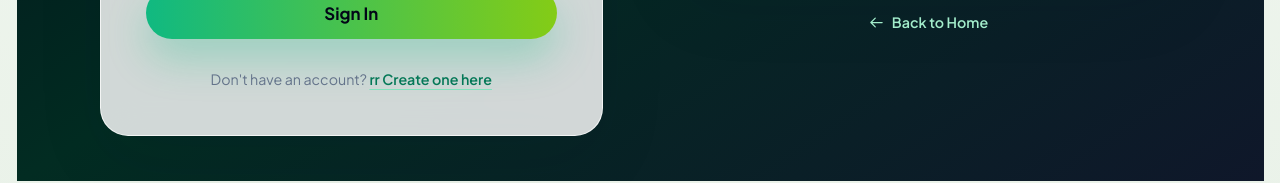
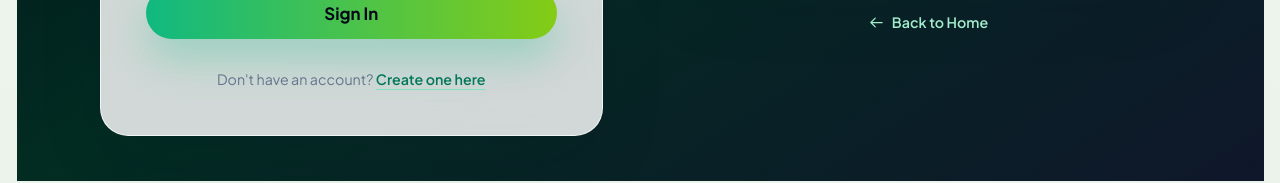
Before and after one commit to subodhsingh20/MarketPlace-farmerHub, a React (Create React App) app in the folder frontend/: page /login in a window 1280 px wide. Shown: the part 724-907 px from the top of the page. Built offline with nearby package versions, Linux system fonts and the light colour scheme; no server answers.

Commit message:
Small correction

```diff
--- a/frontend/src/pages/Login.js
+++ b/frontend/src/pages/Login.js
@@ -130,7 +130,7 @@ function Login() {
                           to="/register"
                           className="font-semibold text-emerald-700 underline decoration-emerald-300/80 underline-offset-4 transition-colors duration-300 hover:text-emerald-800"
                         >
-rr                          Create one here
+                          Create one here
                         </Link>
                       </p>
                     </div>
```
Also changed, not shown: 1 other file (tests, documents, lock files or other folders).
